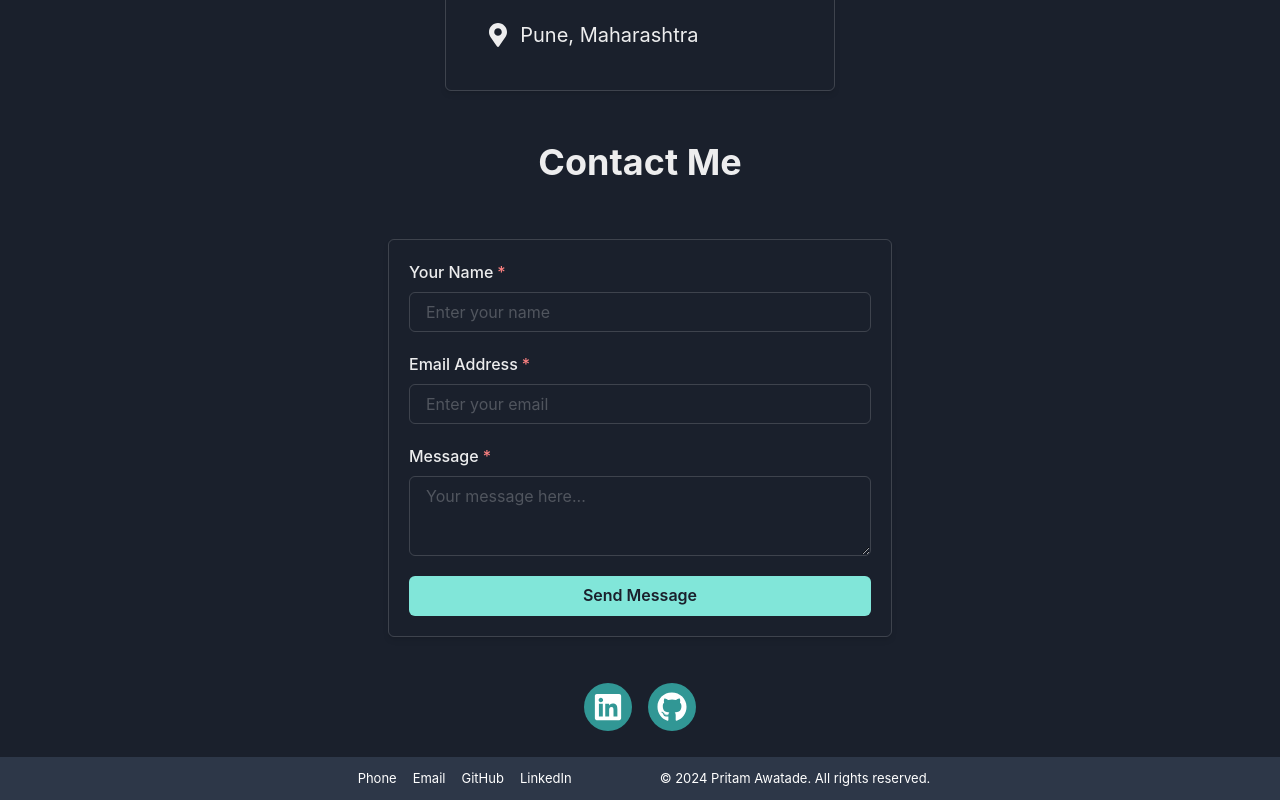
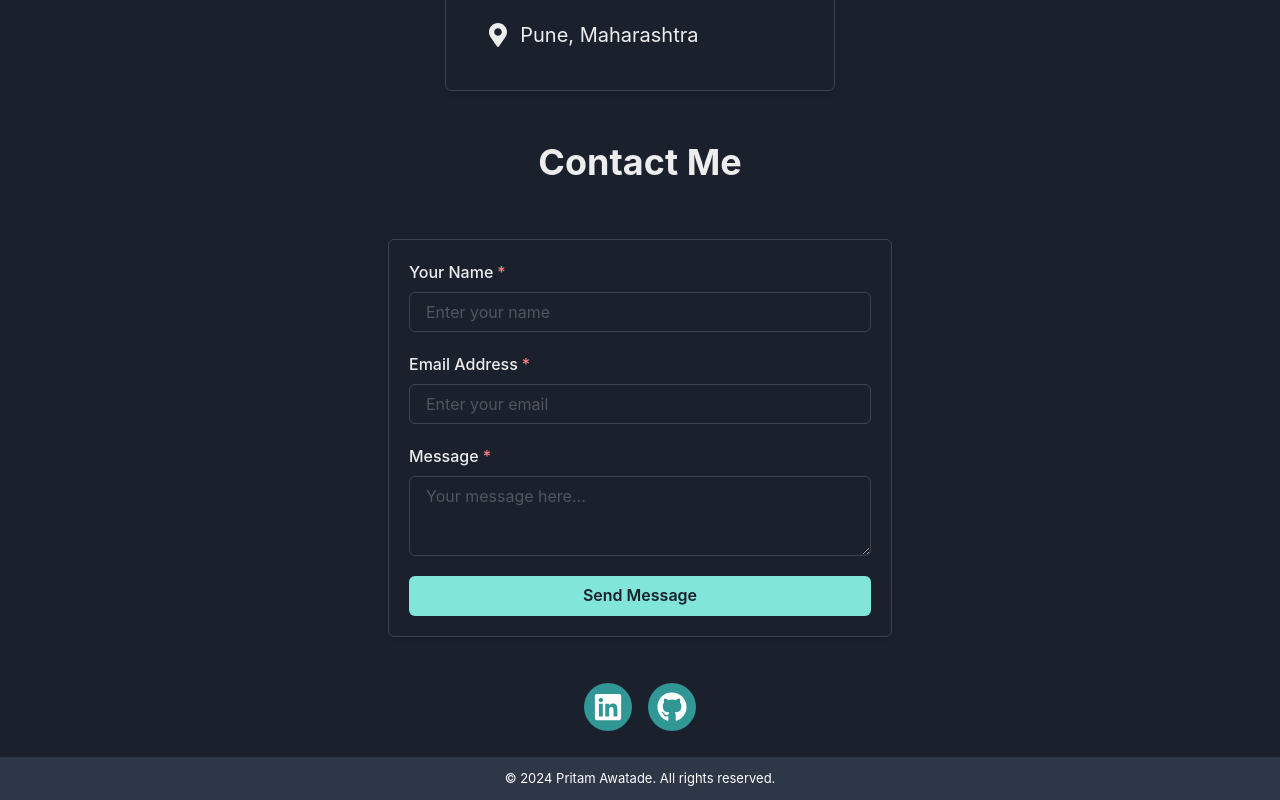
Before and after one commit to AwatadePritam/AwatadePritam.github.io, a React (Vite) app: page / in a window 1280 px wide. Shown: the part 5207-6007 px from the top of the page. Built offline with nearby package versions, Linux system fonts and the light colour scheme.

Commit message:
portfolio updated

```diff
--- a/src/components/Footer.jsx
+++ b/src/components/Footer.jsx
@@ -16,25 +16,7 @@ const Footer = () => {
       >
         <Text mb={{ base: 1, md: 0 }}  >© {new Date().getFullYear()} Pritam Awatade. All rights reserved.</Text>
 
-        <Flex >
-        <Link
-            href="tel:+919763657894" // Replace with your actual phone number
-            isExternal
-            mx={2}
-        >
-            Phone
-        </Link>
-        <Link href="mailto:mr.pritamawatade@gmail.com" isExternal mx={2}>
-            Email
-        </Link>
-        <Link href="https://github.com/awatadepritam" isExternal mx={2}>
-            GitHub
-        </Link>
-        <Link href="https://www.linkedin.com/in/pritamawatade/" isExternal mx={2}>
-            LinkedIn
-        </Link>
 
-        </Flex>
       </Flex>
     </Box>
   );
```
